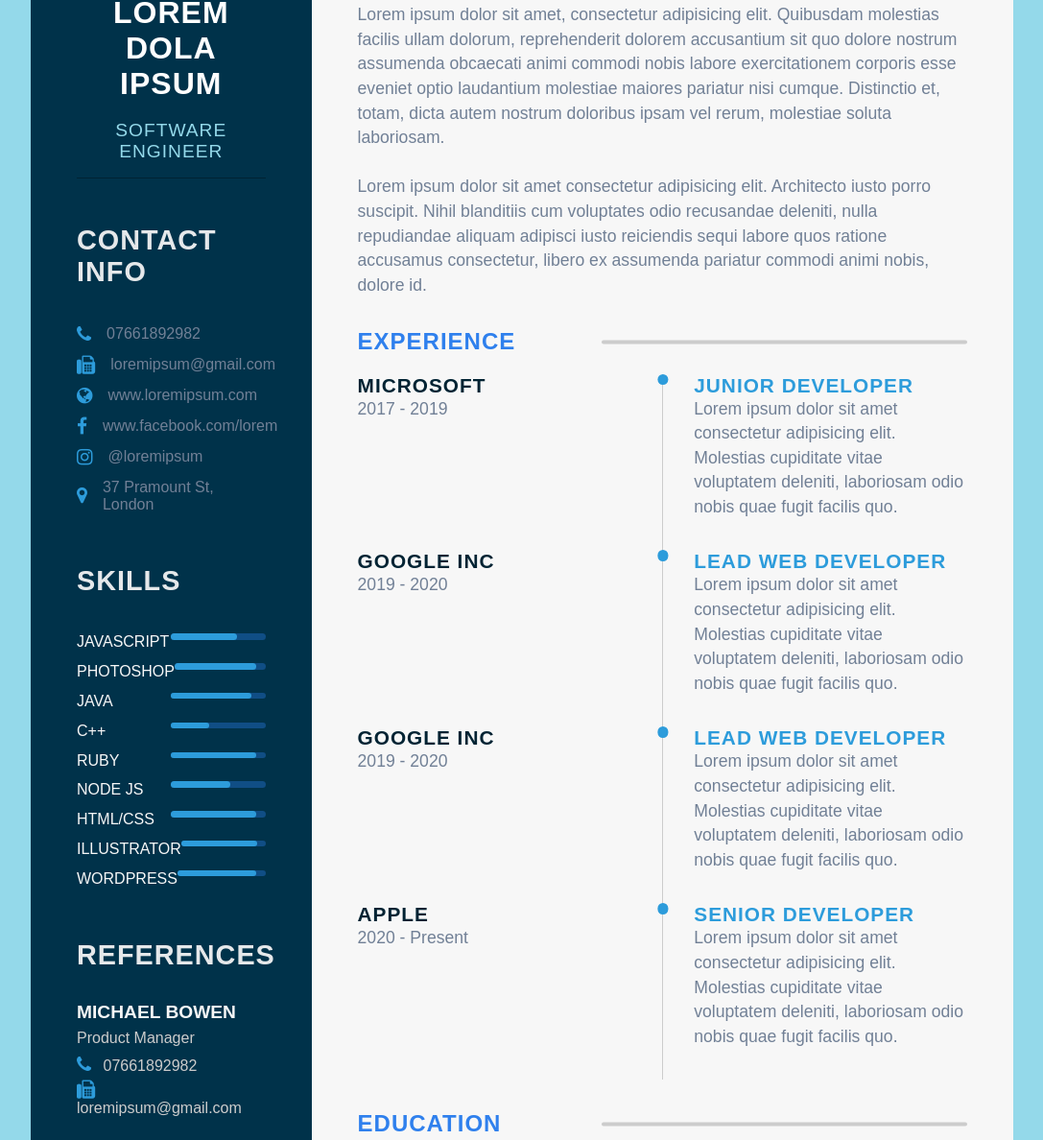
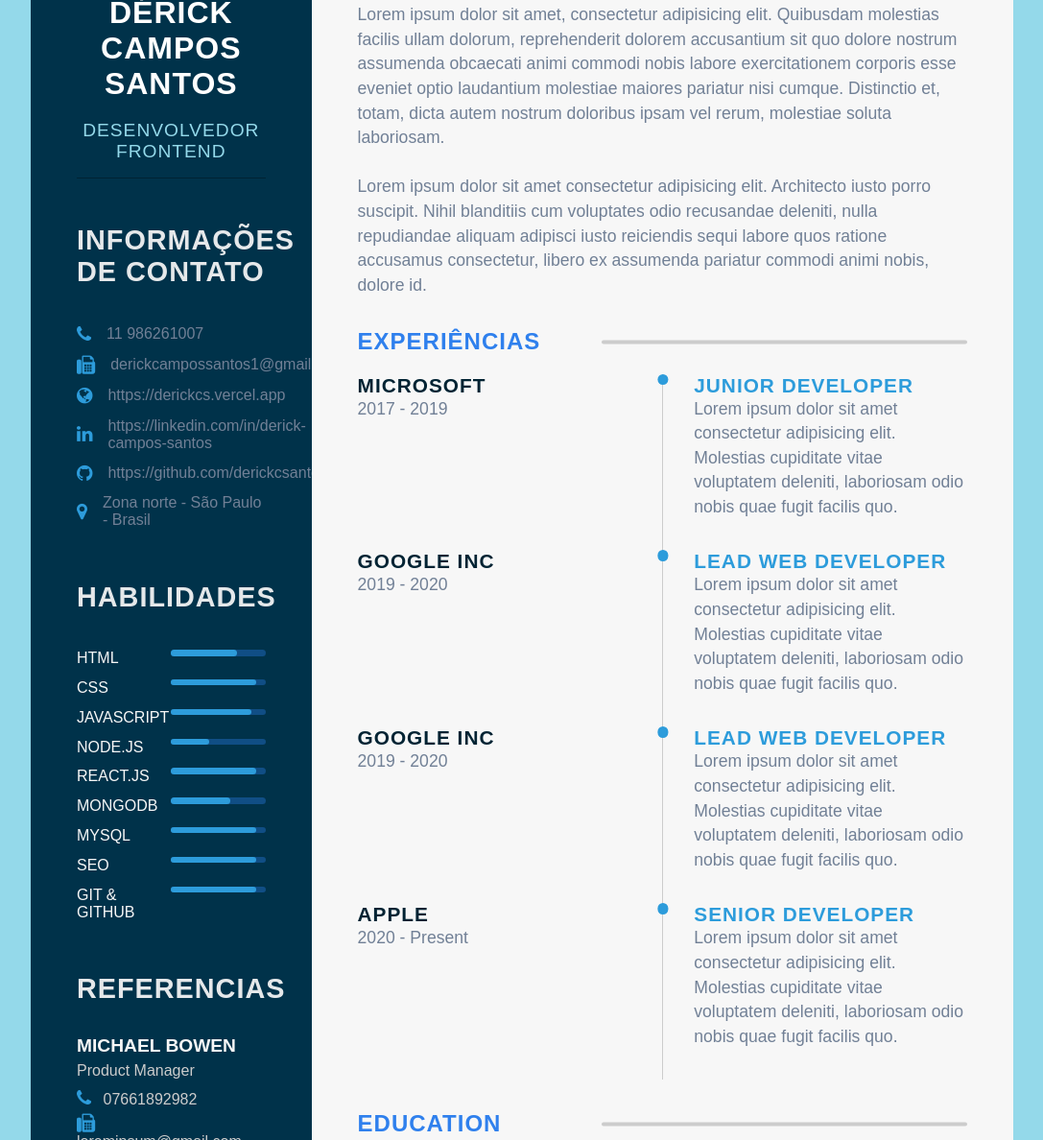
Before and after one commit to Derickcsantos/Curriculo-web, a plain HTML site: page index.html in a window 1280 px wide. Shown: the part 108-1296 px from the top of the page at 96% size, without its empty margins (96-1183 px from the left). Drawn offline with Linux system fonts and the light colour scheme.

Commit message:
Add files via upload

```diff
--- a/index.html
+++ b/index.html
@@ -18,91 +18,91 @@
                     <div class="image">
                         <img src="/avatar.jpg" alt="">
                     </div>
-                    <h2 class="name">Lorem Dola Ipsum</h2>
-                    <p class="career">Software Engineer</p>
+                    <h2 class="name">Dérick Campos Santos</h2>
+                    <p class="career">Desenvolvedor Frontend</p>
                 </div>
                 <div class="contact-info">
-                    <h3 class="main-title">Contact Info</h3>
+                    <h3 class="main-title">Informações de contato</h3>
                     <ul>
                         <li>
                             <i class="fa fa-phone"></i>
-                            07661892982
+                            11 986261007
                         </li>
                         <li>
                             <i class="fa fa-fax"></i>
-                            loremipsum@gmail.com
+                            derickcampossantos1@gmail.com
                         </li>
                         <li>
                             <i class="fa fa-globe"></i>
-                            www.loremipsum.com
+                            <a href=" https://derickcs.vercel.app">https://derickcs.vercel.app</a>
                         </li>
                         <li>
-                            <i class="fa fa-facebook"></i>
-                            www.facebook.com/lorem
+                            <i class="fa fa-linkedin"></i>
+                            <a href="https://linkedin.com/in/derick-campos-santos">https://linkedin.com/in/derick-campos-santos</a>
                         </li>
                         <li>
-                            <i class="fa fa-instagram"></i>
-                            @loremipsum
+                            <i class="fa fa-github"></i>
+                            <a href="https://github.com/derickcsantos">https://github.com/derickcsantos</a>
                         </li>
                         <li>
                             <i class="fa fa-map-marker"></i>
-                            37 Pramount St, London
+                            Zona norte - São Paulo - Brasil
                         </li>
                     </ul>
                 </div>
                 <div class="skills-section">
-                    <h3 class="main-title">Skills</h3>
+                    <h3 class="main-title">Habilidades</h3>
                     <ul>
                         <li>
-                            <p class="skill-title">Javascript</p>
+                            <p class="skill-title">HTML</p>
                             <div class="progress-bar">
                                 <div class="progress js-progress"></div>
                             </div>
                         </li>
                         <li>
-                            <p class="skill-title">Photoshop</p>
+                            <p class="skill-title">CSS</p>
                             <div class="progress-bar">
                                 <div class="progress ps-progress"></div>
                             </div>
                         </li>
                         <li>
-                            <p class="skill-title">Java</p>
+                            <p class="skill-title">Javascript</p>
                             <div class="progress-bar">
                                 <div class="progress j-progress"></div>
                             </div>
                         </li>
                         <li>
-                            <p class="skill-title">C++</p>
+                            <p class="skill-title">Node.js</p>
                             <div class="progress-bar">
                                 <div class="progress c-progress"></div>
                             </div>
                         </li>
                         <li>
-                            <p class="skill-title">Ruby</p>
+                            <p class="skill-title">React.js</p>
                             <div class="progress-bar">
                                 <div class="progress ps-progress"></div>
                             </div>
                         </li>
                         <li>
-                            <p class="skill-title">Node js</p>
+                            <p class="skill-title">MongoDB</p>
                             <div class="progress-bar">
                                 <div class="progress n-progress"></div>
                             </div>
                         </li>
                         <li>
-                            <p class="skill-title">html/css</p>
+                            <p class="skill-title">MySQL</p>
                             <div class="progress-bar">
                                 <div class="progress ps-progress"></div>
                             </div>
                         </li>
                         <li>
-                            <p class="skill-title">illustrator</p>
+                            <p class="skill-title">SEO</p>
                             <div class="progress-bar">
                                 <div class="progress ps-progress"></div>
                             </div>
                         </li>
                         <li>
-                            <p class="skill-title">Wordpress</p>
+                            <p class="skill-title">Git & GitHub</p>
                             <div class="progress-bar">
                                 <div class="progress ps-progress"></div>
                             </div>
@@ -110,7 +110,7 @@
                     </ul>
                 </div>
                 <div class="references-section">
-                    <h3 class="main-title">References</h3>
+                    <h3 class="main-title">Referencias</h3>
                     <div class="referee">
                         <h6 class="sub-title">Michael Bowen</h6>
                         <p class="sub-para">Product Manager</p>
@@ -159,7 +159,7 @@
         <section class="right-section">
             <div class="right-main-content">
                 <section class="about sect">
-                    <h2 class="right-title">About Me</h2>
+                    <h2 class="right-title">Sobre mim</h2>
                     <p class="para">
                         Lorem ipsum dolor sit amet, consectetur adipisicing elit. Quibusdam molestias facilis ullam dolorum, reprehenderit dolorem accusantium sit quo
                         dolore nostrum assumenda obcaecati animi commodi nobis labore exercitationem corporis esse eveniet optio laudantium molestiae maiores pariatur nisi cumque.
@@ -172,7 +172,7 @@
                 </section>
 
                 <section class="experince sect">
-                    <h2 class="right-title">Experience</h2>
+                    <h2 class="right-title">ExperiÊncias</h2>
                     <div class="timeline">
                         <div class="left-tl-content">
                             <h5 class="tl-title">Microsoft</h5>
--- a/styles.css
+++ b/styles.css
@@ -4,6 +4,11 @@
     box-sizing: border-box;
     list-style: none;
     font-family: 'Nunito', sans-serif;
+}
+
+a{
+    text-decoration: none;
+    color: #718096;
 }
 
 body{
```
